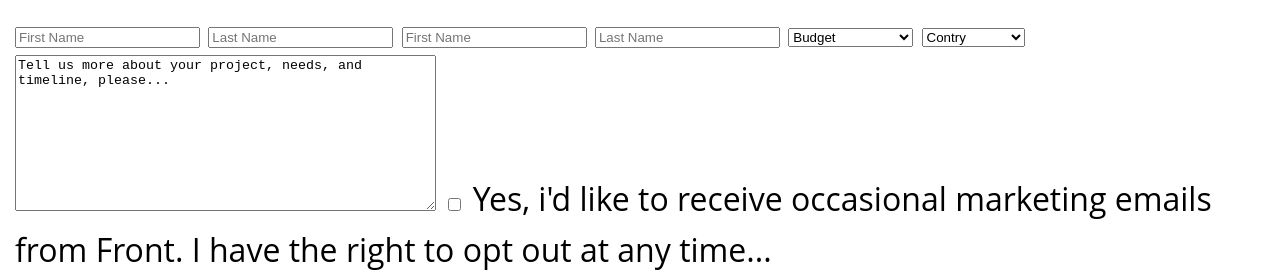
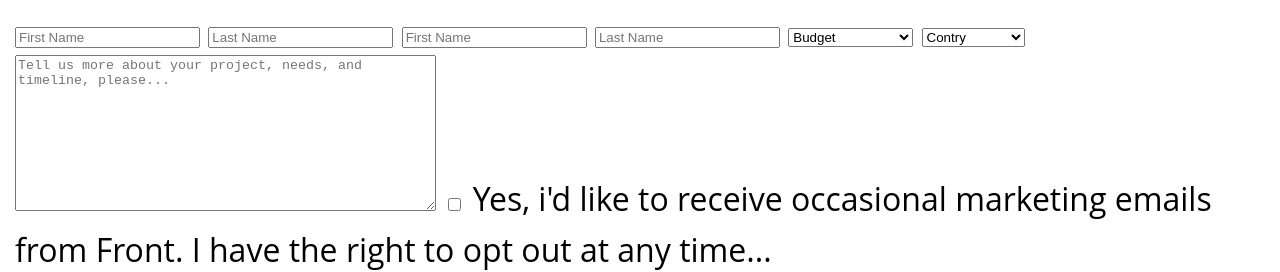
Before and after one commit to Gehrkegame/Sass, a plain HTML site: page index.html in a window 1280 px wide. Shown: the part 5565-5837 px from the top of the page. Drawn offline with Linux system fonts and the light colour scheme.

Commit message:
added html

```diff
--- a/index.html
+++ b/index.html
@@ -277,7 +277,7 @@
             <option value="canada">Canada</option>
             <option value="mexico">Mexico</option>
           </select>
-          <textarea name="suggestions" id="suggestions" cols="50" rows="10">Tell us more about your project, needs, and timeline, please...</textarea>
+          <textarea name="suggestions" id="suggestions" cols="50" rows="10" placeholder="Tell us more about your project, needs, and timeline, please..."></textarea>
           <input name="checkbox" id="checkbox" type="checkbox">
           <label for="checkbox">Yes, i'd like to receive occasional marketing emails from Front. I have the right to opt out at any time...</label>
         </form>
```
